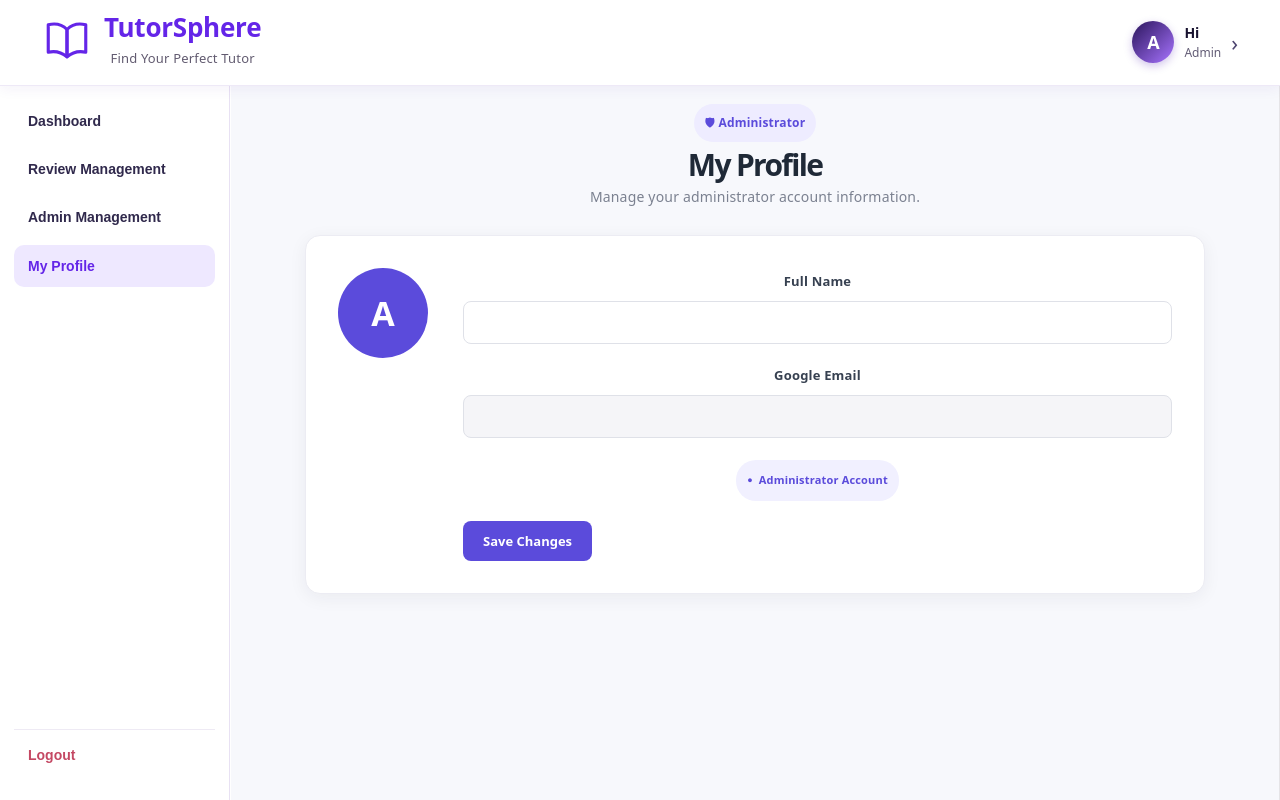
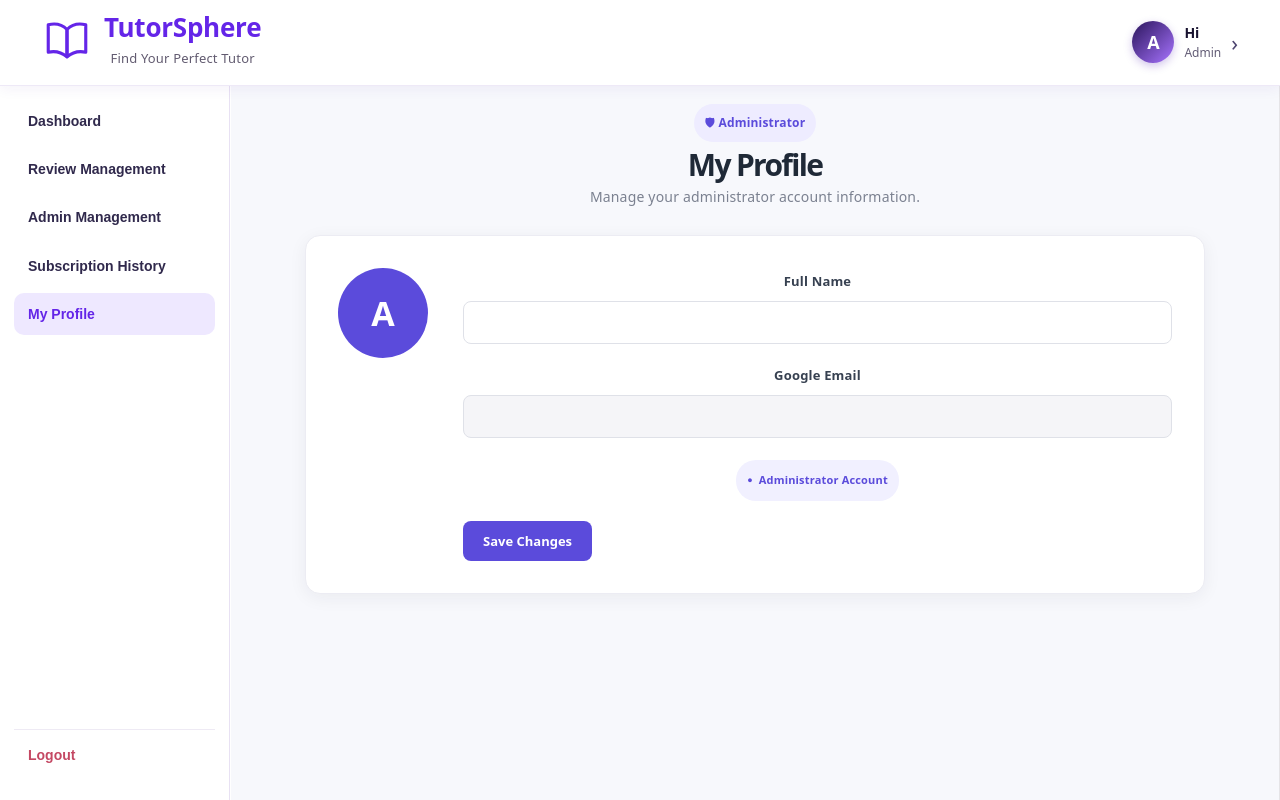
Before and after one commit to afra012/TutorSphere, a React app in the folder frontend/: page /admin-profile in a window 1280 px wide. Built offline with nearby package versions, Linux system fonts and the light colour scheme; the HTML template or start-up script is replaced by a standard one.

Commit message:
update admin sidebar

```diff
--- a/frontend/src/pages/AdminDashboard/AdminSidebar.jsx
+++ b/frontend/src/pages/AdminDashboard/AdminSidebar.jsx
@@ -5,6 +5,7 @@ const items = [
   ["Dashboard", "/admin-dashboard"],
   ["Review Management", "/admin-reviews"],
   ["Admin Management", "/admin-management"],
+  ["Subscription History", "/admin-subscriptions"],
   ["My Profile", "/admin-profile"],
 ];
 
```
